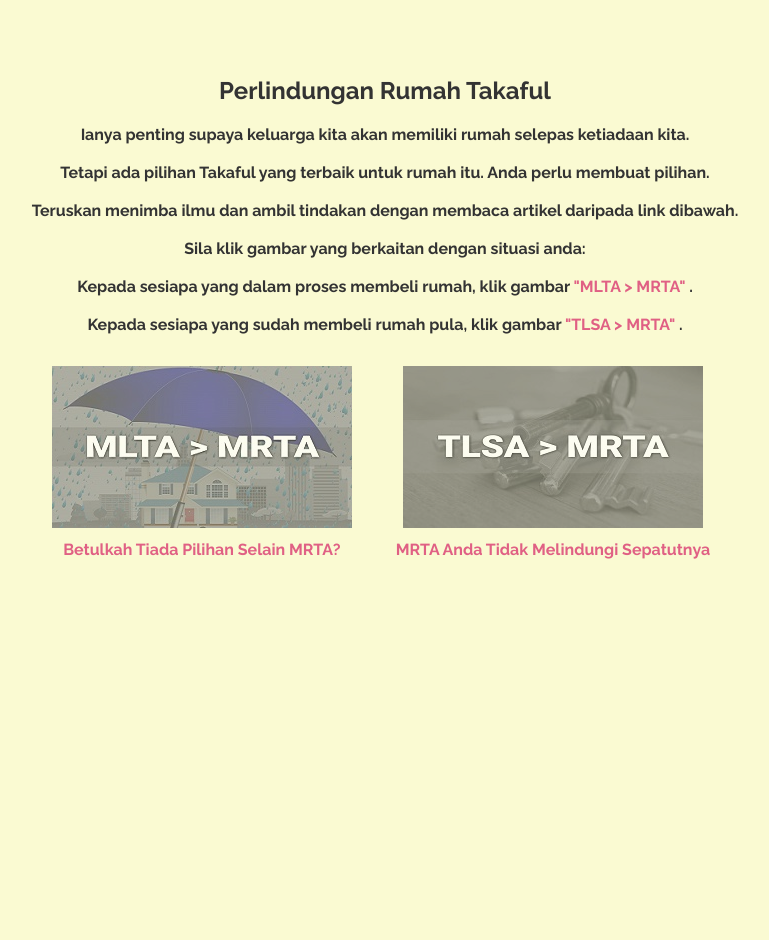
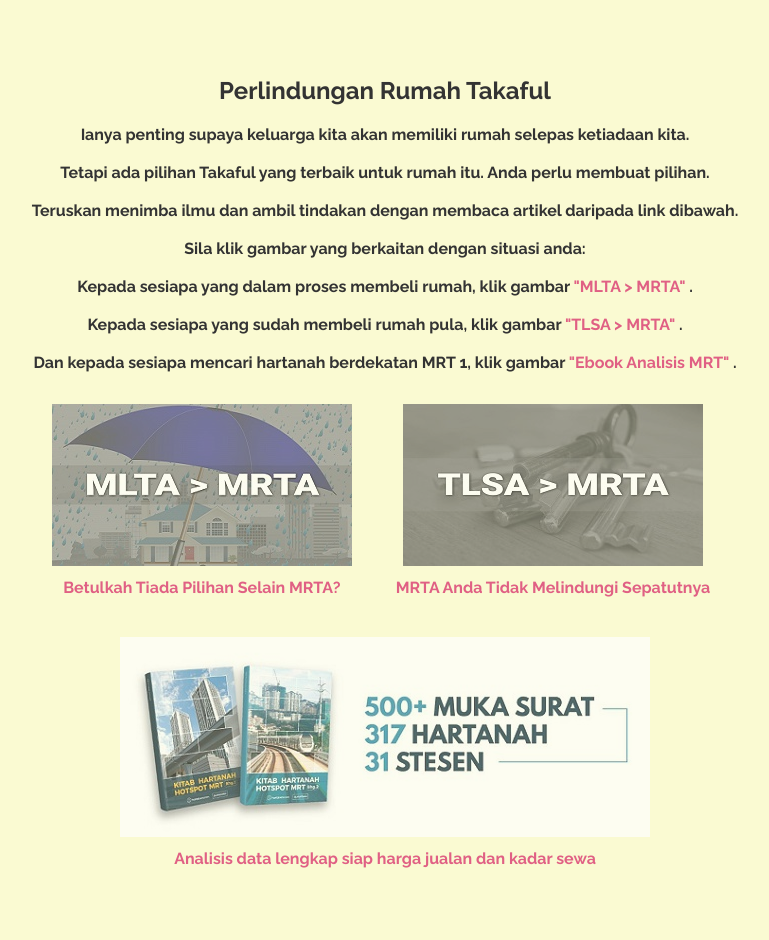
Before and after one commit to takafulis/takafulis.github.io, a Jekyll site: the page rumah.html, which Jekyll copies as it is, in a window 1280 px wide. Shown: the whole page, without its empty margins (255-1024 px from the left). Built offline with Jekyll 4.4.1, drawn with Linux system fonts in a browser that asks for light colours; before the commit the page ends 908 px from its top, so only the background shows below that.

Commit message:
Update rumah.html

```diff
--- a/rumah.html
+++ b/rumah.html
@@ -52,6 +52,8 @@ src="https://www.facebook.com/tr?id=1720165688247148&ev=PageView&noscript=1"
 			Kepada sesiapa yang dalam proses membeli rumah, klik gambar <a href="http://takafulis.com/artikel/pencerahan-mlta-mltt">"MLTA > MRTA"
             </a>.<br/><br/>
 			Kepada sesiapa yang sudah membeli rumah pula, klik gambar <a href="http://takafulis.com/artikel/tlsa-pelengkap-mrta">"TLSA > MRTA"
+			</a>.<br/><br/>
+			Dan kepada sesiapa mencari hartanah berdekatan MRT 1, klik gambar <a href="https://is.gd/ebookmrt">"Ebook Analisis MRT"
 			</a>.</p>
             <a class="media-item" href="http://takafulis.com/artikel/pencerahan-mlta-mltt">
                 <img class="media-item__img" src="images/mlta.jpeg">
@@ -61,6 +63,10 @@ src="https://www.facebook.com/tr?id=1720165688247148&ev=PageView&noscript=1"
                 <img class="media-item__img" src="images/tlsa.jpeg">
                 <h3 class="media-item__title">MRTA Anda Tidak Melindungi Sepatutnya</h3>
             </a>
+            <a class="media-item" href="https://is.gd/ebookmrt">
+                <img class="media-item__img" src="images/ebook-mrt.jpeg">
+                <h3 class="media-item__title">Analisis data lengkap siap harga jualan dan kadar sewa</h3>
+            </a>
         </section>
     </div>
     <!-- /container -->
```
